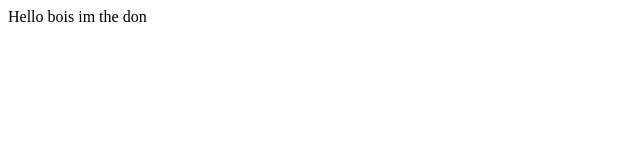
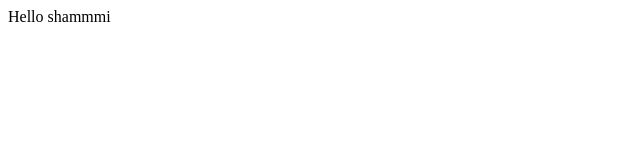
Before and after one commit to Regalianz/website, a plain HTML site: page index.html in a window 1280 px wide. Shown: the full height of the page, 0-640 px from the left. Drawn offline with Linux system fonts and the light colour scheme.

Commit message:
Update index.html

```diff
--- a/index.html
+++ b/index.html
@@ -1,5 +1,5 @@
 <html>
 <body>
-Hello bois im the don
+Hello shammmi
 </body>
 </html>
```
